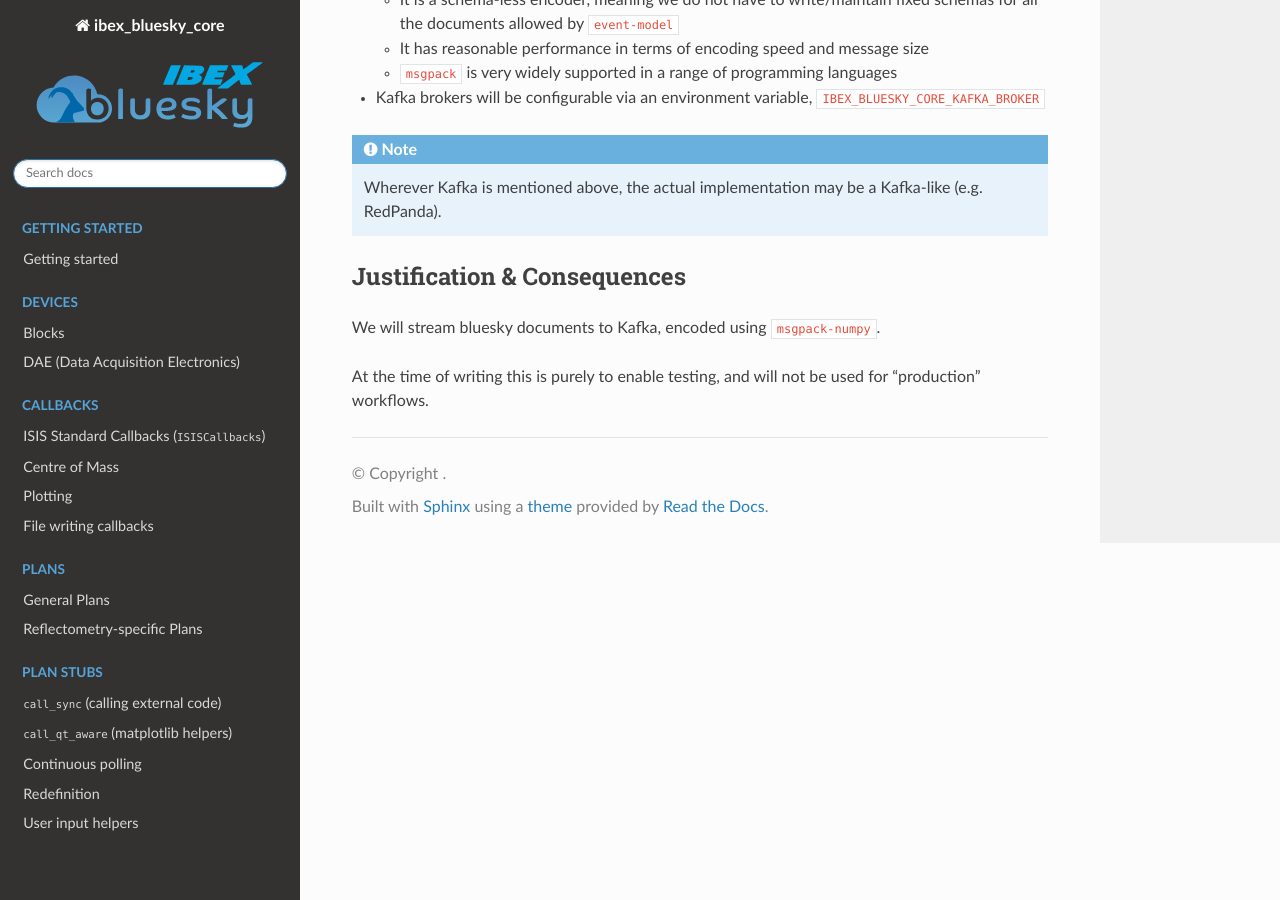
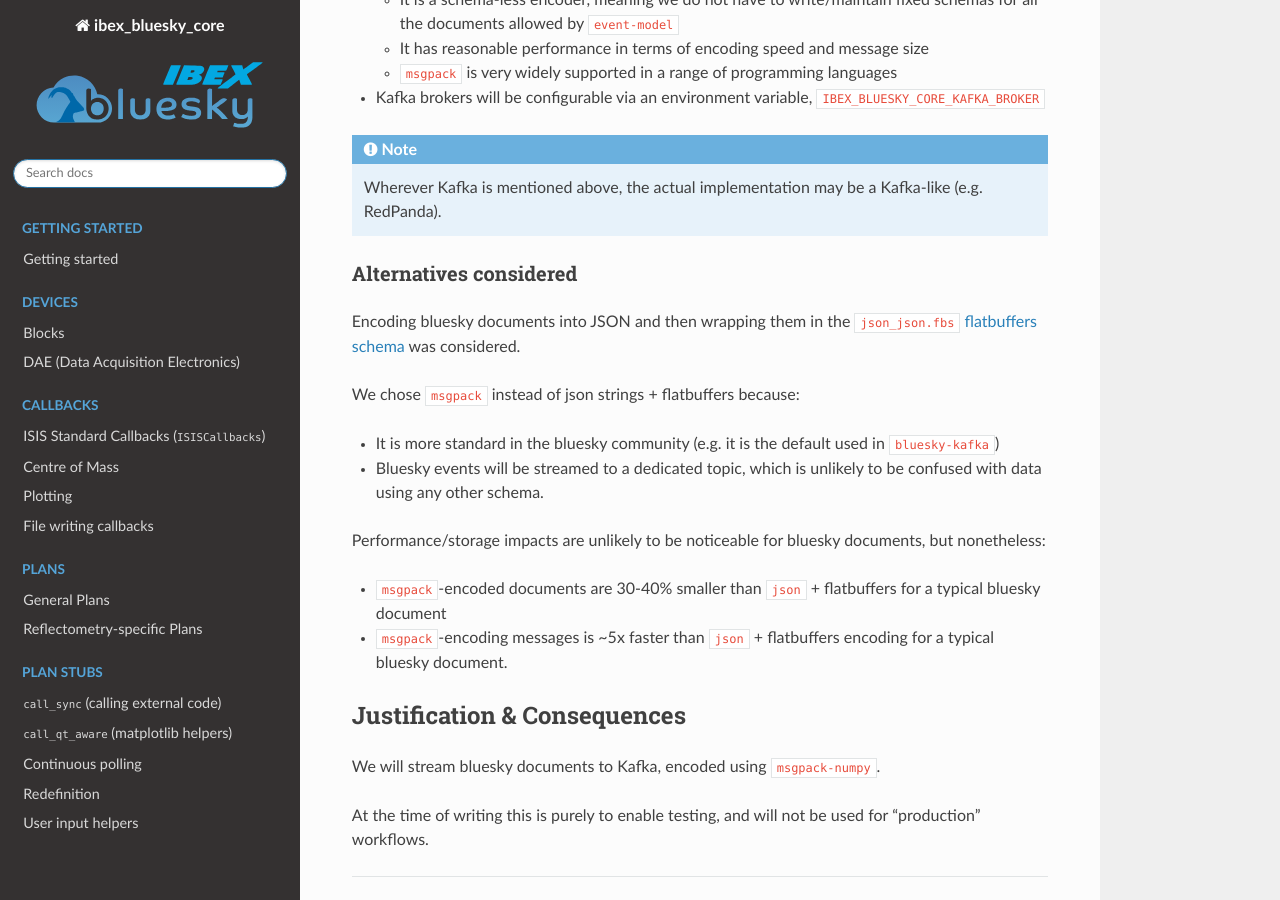
Before and after one commit to ISISComputingGroup/ibex_bluesky_core, a Sphinx documentation site: the page built from doc/architectural_decisions/009-kafka-streaming.md, in a window 1280 px wide and 900 px high, scrolled down 823 px. Built offline with Sphinx 7.4.7 and the Read the Docs theme 3.1.0, drawn with Linux system fonts in a browser that asks for light colours; pages that are not in the unit, such as notebooks, are missing from menus.

Commit message:
Mention we considered json_json.fbs

````diff
--- a/doc/architectural_decisions/009-kafka-streaming.md
+++ b/doc/architectural_decisions/009-kafka-streaming.md
@@ -34,6 +34,23 @@ documents allowed by `event-model`
 Wherever Kafka is mentioned above, the actual implementation may be a Kafka-like (e.g. RedPanda).
 ```
 
+### Alternatives considered
+
+Encoding bluesky documents into JSON and then wrapping them in the
+[`json_json.fbs` flatbuffers schema](https://github.com/ess-dmsc/streaming-data-types/blob/58793c3dfa060f60b4a933bc085f831744e43f17/schemas/json_json.fbs)
+was considered.
+
+We chose `msgpack` instead of json strings + flatbuffers because:
+- It is more standard in the bluesky community (e.g. it is the default used in `bluesky-kafka`)
+- Bluesky events will be streamed to a dedicated topic, which is unlikely to be confused with data
+using any other schema.
+
+Performance/storage impacts are unlikely to be noticeable for bluesky documents, but nonetheless:
+- `msgpack`-encoded documents are 30-40% smaller than `json` + flatbuffers
+for a typical bluesky document
+- `msgpack`-encoding messages is ~5x faster than `json` + flatbuffers encoding
+for a typical bluesky document.
+
 ## Justification & Consequences
 
 We will stream bluesky documents to Kafka, encoded using `msgpack-numpy`.
````
Also changed, not shown: doc/dev/kafka.md (+2 -1 lines).
